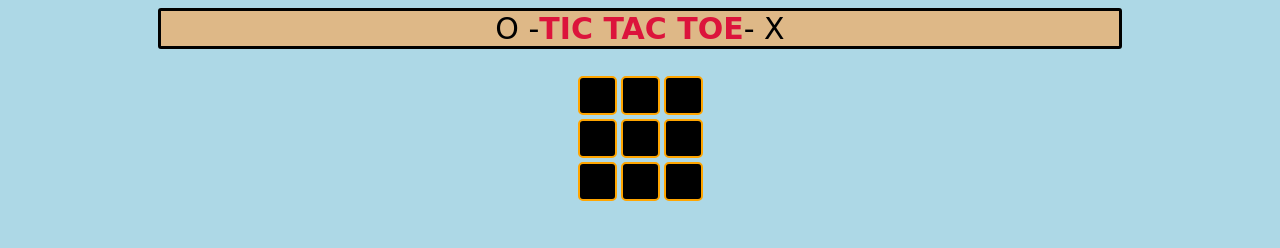
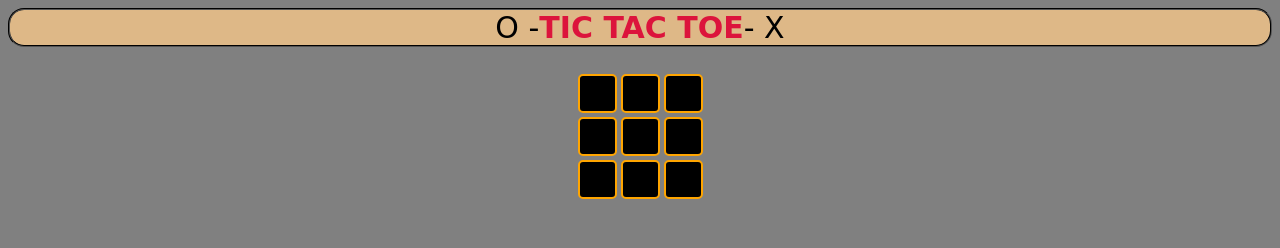
Before and after one commit to jainish4118/tic-tac.toe, a plain HTML site: page index.html in a window 1280 px wide. Drawn offline with Linux system fonts and the light colour scheme.

Commit message:
Update tictac.css

```diff
--- a/tictac.css
+++ b/tictac.css
@@ -1,51 +1,44 @@
- .main {
-    background-color: lightblue;
+.main{
+    background-color: grey;
 }
-
- #navbar {
+ #navbar{
     text-align: center;
     margin-bottom: 0px;
     font-size: 30px;
     font-family: cursive;
+
+}
+.XO{
    color: black;
-    background-color: burlywood;
 }
-
- #winner {
+ #winner{
 justify-content: center;
-    text-align: center;
+text-align: cener;
 display: flex;
 font-size: 25px;
 font-family: cursive;
  }
-
- .N {
-    border: 3px solid black;
-    border-radius: 3px;
-    margin-left: 150px;
-    margin-right: 150px;
+.N{
+    border:2.5px groove black;
+    background-color: burlywood;
+    border-radius: 16px;
     margin-bottom: 25px;
 }
-
- .BL {
+ .BL{
     color: crimson;
  }
-
- #box {
+ #box{
     display: flex;
     justify-content: center;
  }
-
- #box1 {
+ #box1{
     display: flex;
     justify-content: center;
  }
-
- #box2 {
+ #box2{
     display: flex;
     justify-content: center;
  }
-
 .cell {
     display: flex;
     justify-content: center;
```
Lines whose indentation alone changed are shown as unchanged.
